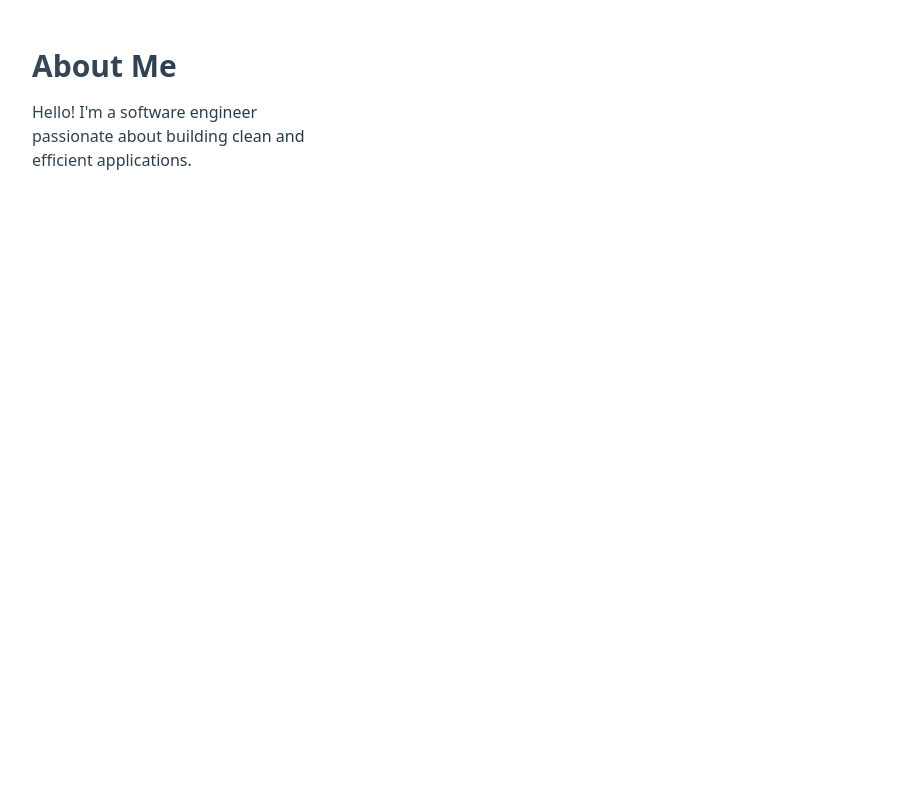
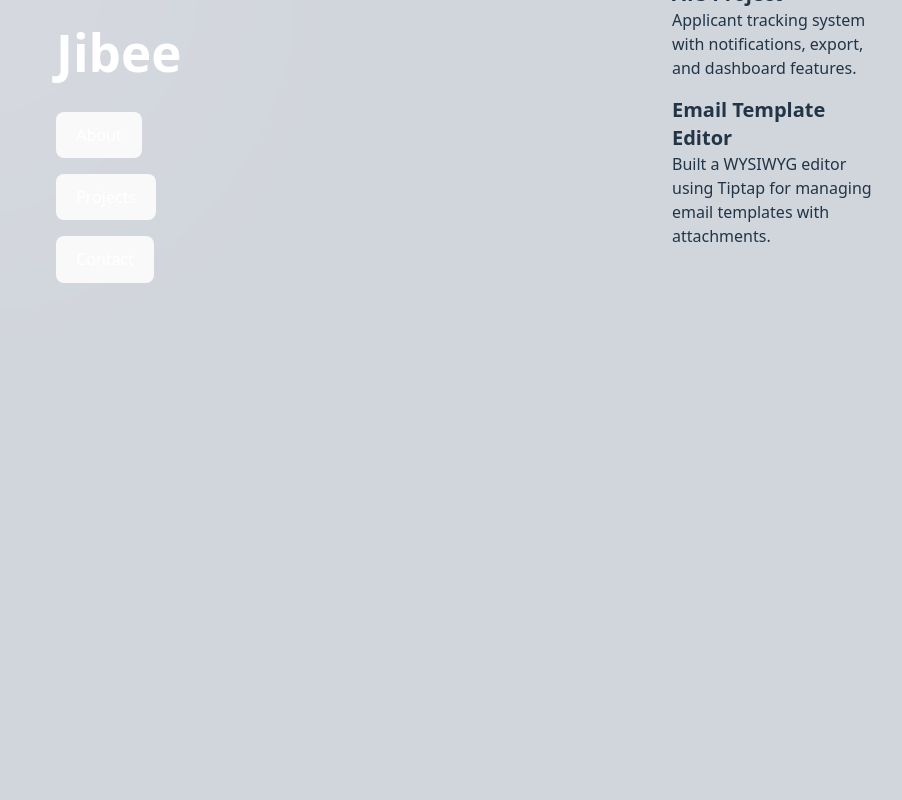
Before and after one commit to DarcMattz/Jibee, a React (Vite) app: page / in a window 1280 px wide. Shown: the top 800 px of the page, without its empty margins (16-918 px from the left). Built offline with nearby package versions, Linux system fonts and the light colour scheme.

Commit message:
Implement Home page layout with Sidebar and Content components

```diff
--- a/src/App.jsx
+++ b/src/App.jsx
@@ -1,15 +1,16 @@
 import Sidebar from "./components/Sidebar";
 import Content from "./components/Content";
 import CustomCursor from "./components/CustomCursor";
+import Home from "./pages/Home";
 import { BrowserRouter, Routes, Route, Navigate } from "react-router";
 
 function App() {
   return (
     <>
-    <CustomCursor />
+      <CustomCursor />
       <BrowserRouter>
         <Routes>
-          <Route path="/" element={<Content />} />
+          <Route path="/" element={<Home />} />
           <Route path="*" element={<Navigate to="/" />} />
         </Routes>
       </BrowserRouter>
--- a/src/index.css
+++ b/src/index.css
@@ -1,7 +1,7 @@
 @import "tailwindcss";
 
 * {
-  cursor: none;
+  /* cursor: none; */
 }
 
 :root {
--- a/src/pages/Home.jsx
+++ b/src/pages/Home.jsx
@@ -1,8 +1,16 @@
+import Content from "../components/Content";
+import Sidebar from "../components/Sidebar";
+
 const Portfolio = () => {
+
     return (
-        <div>
-            <h1>Portfolio</h1>
-            <p>This is the portfolio page.</p>
+        <div className="w-screen h-screen bg-gray-300 p-6 lg:p-12 lg:mx-auto lg:flex lg:flex-row lg:justify-center lg:items-center">
+            <div className="flex-1 ">
+                <Sidebar />
+            </div>
+            <div className="flex-1">
+                <Content />
+            </div>
         </div>
     );
 }
```
